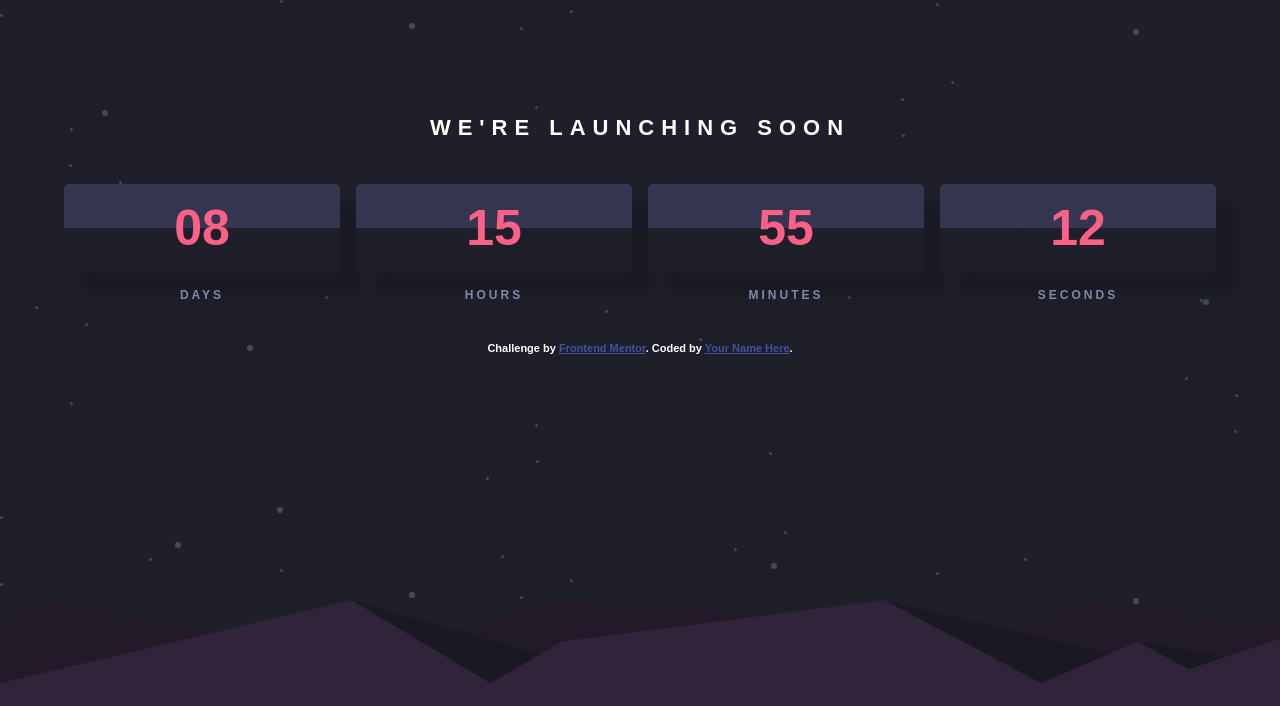
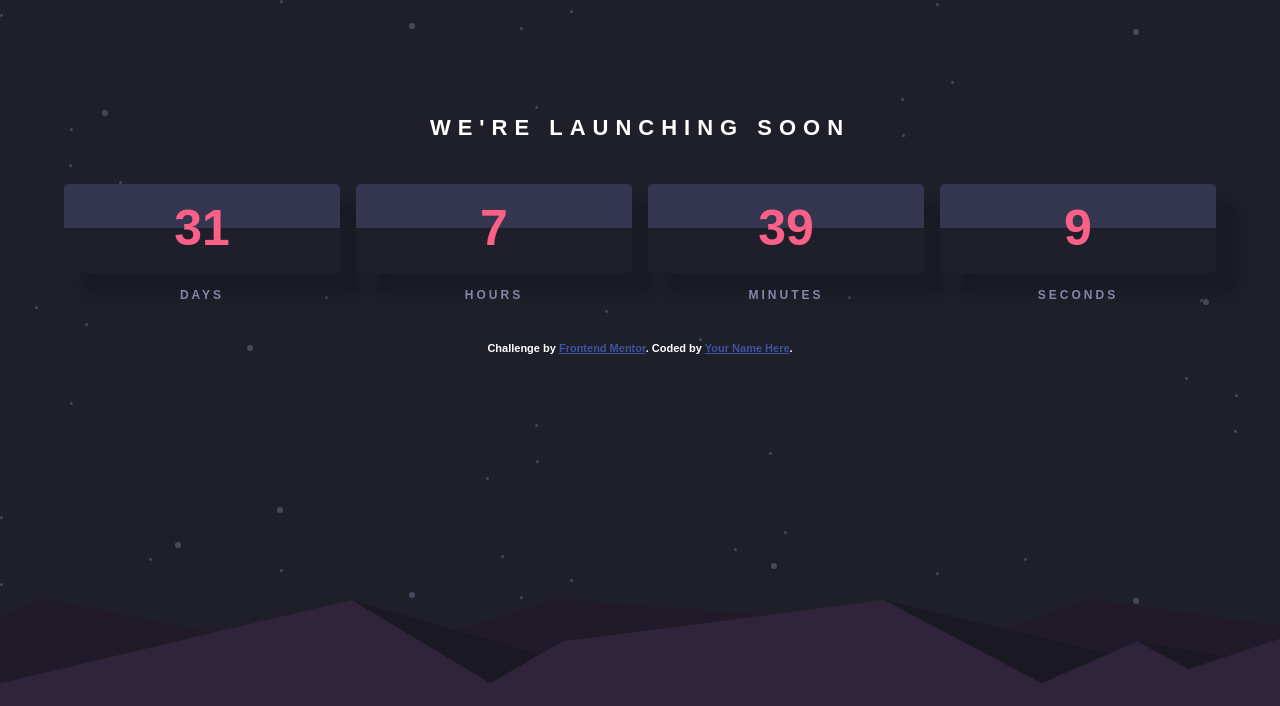
Before and after one commit to jaeleen/countdownTimer, a plain HTML site: page index.html in a window 1280 px wide. Shown: the top 706 px of the page. Drawn offline with Linux system fonts and the light colour scheme.

Commit message:
update javascript

```diff
--- a/index.html
+++ b/index.html
@@ -23,28 +23,28 @@
     <section class="liveCounter">
       <div class="sheet">
         <div class="days">
-          <span>08</span>
+          <span id="remdays"></span>
         </div>
         <p class="desc">DAYS</p>
       </div>
 
       <div class="sheet">
         <div class="hours">
-          <span>15</span>
+          <span id="remhours"></span>
         </div>
         <p class="desc">HOURS</p>
       </div>
 
       <div class="sheet">
         <div class="minutes">
-          <span>55</span>
+          <span id="remmins"></span>
         </div>
         <p class="desc">MINUTES</p>
       </div>
 
       <div class="sheet">
         <div class="seconds">
-          <span>12</span>
+          <span id="remsecs"></span>
         </div>
         <p class="desc">SECONDS</p>
       </div>
@@ -68,5 +68,6 @@
     <img src="images/pattern-hills.svg" alt="">
   </div>
 
+  <script src="script.js"></script>
 </body>
 </html>
--- a/script.js
+++ b/script.js
@@ -0,0 +1,25 @@
+// Set date we are counting down to
+var countDownDate = new Date("Jun 30, 2022 13:30:00").getTime();
+
+// Update th count down every 1 second
+var x = setInterval(() => {
+    // Get today's date and time
+
+    var now = new Date().getTime();
+
+    // Find the distance between now and the count down date
+    var distance = countDownDate - now;
+
+    // Time calculations for days, hours, minutes and seconds
+    var days = Math.floor(distance / (1000 * 60 * 60 * 24));
+    var hours = Math.floor((distance % (1000 * 60 * 60 * 24)) / (1000 * 60 * 60));
+    var minutes = Math.floor((distance % (1000 * 60 * 60)) / (1000 * 60));
+    var seconds = Math.floor((distance % (1000 * 60)) / 1000);
+
+    document.getElementById("remdays").innerHTML = days;
+    document.getElementById("remhours").innerHTML = hours;
+    document.getElementById("remmins").innerHTML = minutes;
+    document.getElementById("remsecs").innerHTML = seconds;
+
+
+}, 1000);
```
